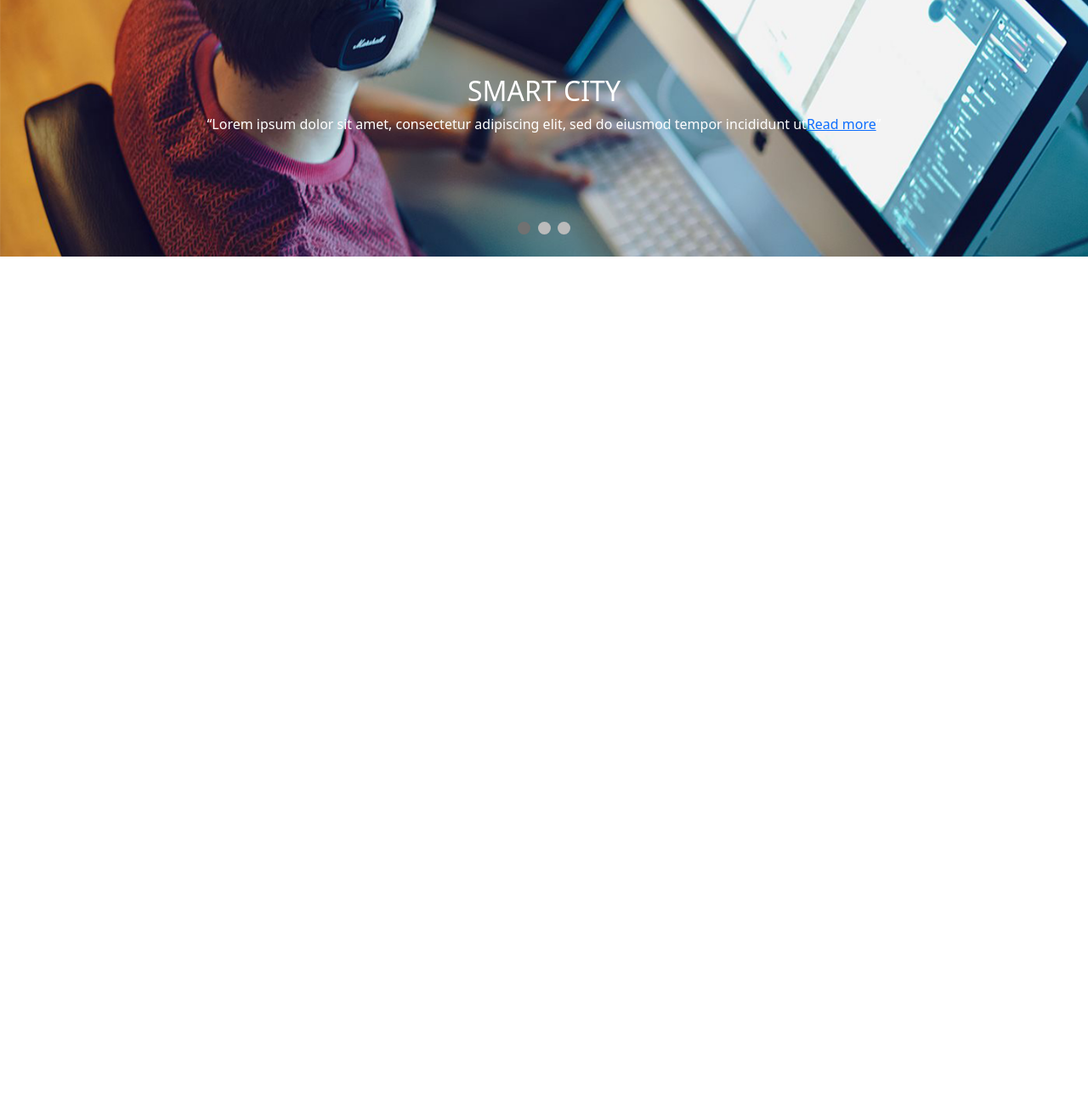
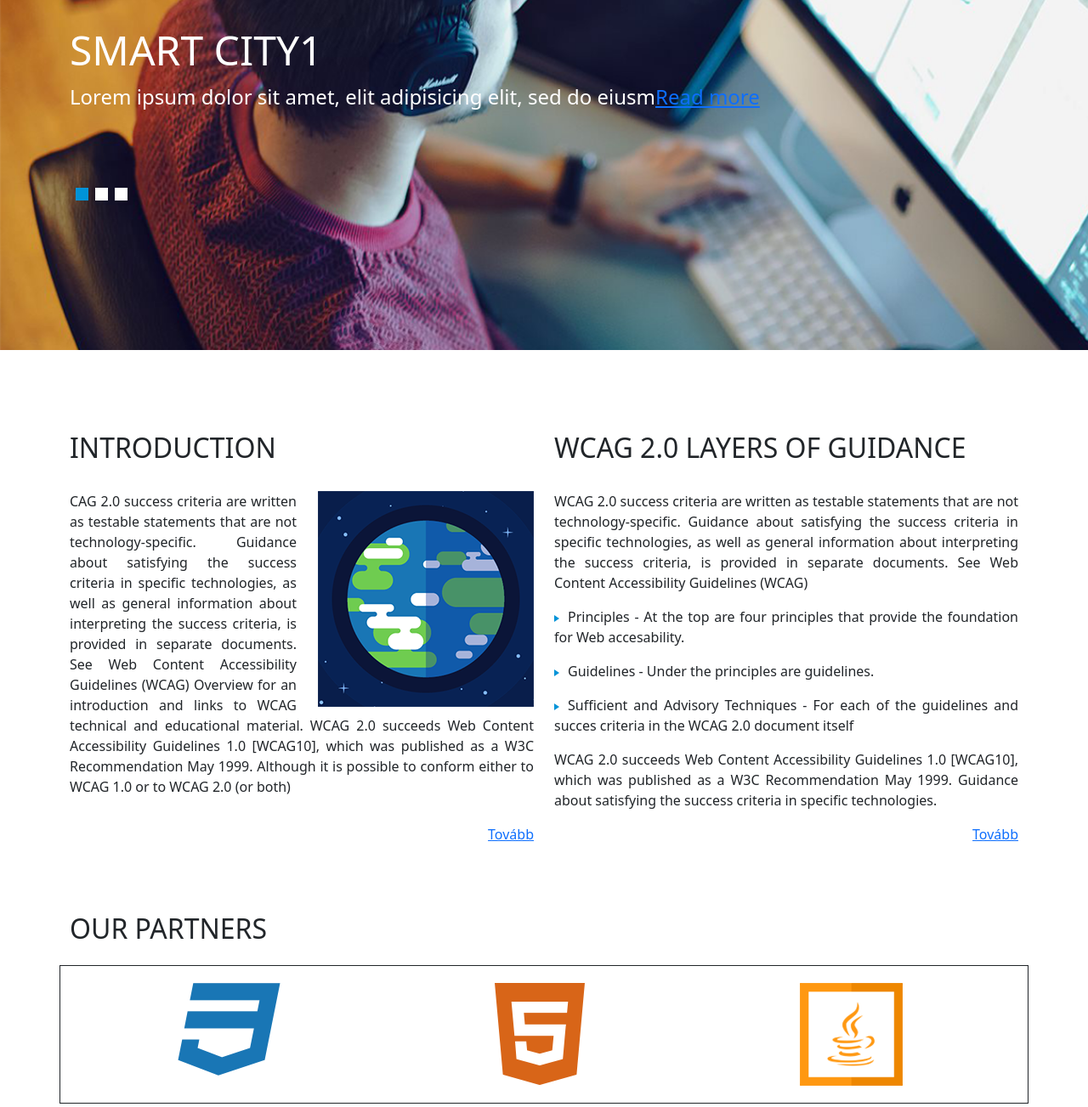
Before and after one commit to Boho1/ponte, a plain HTML site: page index.html in a window 1280 px wide. Shown: the part 200-1503 px from the top of the page at 85% size. Before the commit the page ends 800 px from the top, so only its background shows below. Drawn offline with nearby package versions, Linux system fonts and the light colour scheme.

Commit message:
half desktop

```diff
--- a/index.html
+++ b/index.html
@@ -14,7 +14,10 @@
 </head>
 
 <body>
-    <nav class="navbar fixed-top">
+    <div class="container">
+        <div class="row">
+            <div class="col-sm">
+    <div class="navbar fixed-top">
         <div class="logo"><img src="images/top-logo.png"></div>
         <ul class="nav-links">
             <input type="checkbox" id="checkbox_toggle" />
@@ -22,9 +25,9 @@
             <div class="menu">
                 <li><a href="/">ABOUT</a></li>
                 <li class="services">
-                    <a href="/">SERVICES <img src="images/arrow.png"></i></a>
+                    <a href="#">SERVICES <img src="images/arrow.png"></a>
                     <ul class="dropdown">
-                        <li><a href="/">CMS </a></li>
+                        <li class="cms"><a href="/">CMS </a></li>
                         <li><a href="/">PORTAL</a></li>
                     </ul>
                 </li>
@@ -32,30 +35,31 @@
                 <li><a href="/">JOBS</a></li>
             </div>
         </ul>
-    </nav>
-
-    <div class="container-fluid slide" style="padding-top: 13rem;">
+    </div>
+</div>
+</div>
+</div>
+<div class="slide">
+    <div class="container">
         <div class="row">
             <div class="col-sm">
                 <div class="slideshow-container">
 
                     <div class="mySlides">
-                        <h2>SMART CITY</h2>
-                        <q>Lorem ipsum dolor sit amet, consectetur adipiscing elit, sed do eiusmod tempor incididunt ut<a href="#">Read more</a></q>
+                        <h2>SMART CITY1</h2>
+                        <p>Lorem ipsum dolor sit amet, elit adipisicing elit, sed do eiusm<a href="#">Read more</a></p>
 
                     </div>
 
                     <div class="mySlides">
-                        <h2>SMART CITY</h2>
-                        <q>Lorem ipsum dolor sit amet, consectetur adipiscing elit, sed do eiusmod tempor incididunt ut<a href="#">Read more</a></q>
+                        <h2>SMART CITY2</h2>
+                        <p>Lorem ipsum dolor sit amet, elit adipisicing elit, sed do eiusm<a href="#">Read more</a></p>
                     </div>
 
                     <div class="mySlides">
-                        <h2>SMART CITY</h2>
-                        <q>Lorem ipsum dolor sit amet, consectetur adipiscing elit, sed do eiusmod tempor incididunt ut<a href="#">Read more</a></q>
+                        <h2>SMART CITY3</h2>
+                        <p>Lorem ipsum dolor sit amet, elit adipisicing elit, sed do eiusm<a href="#">Read more</a></p>
                     </div>
-
-
                 </div>
 
                 <div class="dot-container">
@@ -66,6 +70,51 @@
             </div>
         </div>
     </div>
+</div>
+
+    <div class="container planet">
+        <div class="row">
+            <div class="col-sm-6">
+               <h2>INTRODUCTION</h2>
+               <img class="planet-img" src="images/planet.png">
+               <p>CAG 2.0 success criteria are written as testable statements that are not technology-specific. Guidance about satisfying the success criteria in specific technologies, as well as general information about interpreting the success criteria, is provided in separate documents. See Web Content Accessibility Guidelines (WCAG) Overview for an introduction and links to WCAG technical and educational material. WCAG 2.0 succeeds Web Content Accessibility Guidelines 1.0 [WCAG10], which was published as a W3C Recommendation May 1999. Although it is possible to conform either to WCAG 1.0 or to WCAG 2.0 (or both)</p>
+            </div>
+            <div class="col-sm-6">
+              <h2>WCAG 2.0 LAYERS OF GUIDANCE</h2>
+              <p>WCAG 2.0 success criteria are written as testable statements that are not technology-specific. Guidance about satisfying the success criteria in specific technologies, as well as general information about interpreting the success criteria, is provided in separate documents. See Web Content Accessibility Guidelines (WCAG)</p>
+               <p><img class="blue-arrow" src="images/blue-arrow.png">Principles - At the top are four principles that provide the foundation for Web accesability.</p>
+               <p><img class="blue-arrow" src="images/blue-arrow.png">Guidelines - Under the principles are guidelines.</p>
+               <p><img class="blue-arrow" src="images/blue-arrow.png">Sufficient and Advisory Techniques - For each of the guidelines and succes criteria in the WCAG 2.0 document itself</p>
+              <p>WCAG 2.0 succeeds Web Content Accessibility Guidelines 1.0 [WCAG10], which was published as a W3C Recommendation May 1999. Guidance about satisfying the success criteria in specific technologies.</p>
+            </div>
+        </div>
+    </div>
+    <div class="container links">
+        <div class="row">
+            <div class="col-sm-6">
+                <a href="#">Tovább</a>
+            </div>
+            <div class="col-sm-6">
+              <a href="#">Tovább</a>
+            </div>
+        </div>
+    </div>
+
+    <div class="container">
+        <h2 class="partners-title">OUR PARTNERS</h2>
+        <div class="row partners">
+                <div class="col-md-4">
+                    <img class="blue-arrow" src="images/partner1.png">
+                </div>
+                <div class="col-md-4">
+                    <img class="blue-arrow" src="images/partner2.png">
+                </div>
+                <div class="col-md-4">
+                    <img class="blue-arrow" src="images/partner3.png">
+            </div>
+        </div>
+    </div>
+
     <script>
         var slideIndex = 1;
         showSlides(slideIndex);
--- a/style.css
+++ b/style.css
@@ -39,35 +39,47 @@
     font-size: 18px;
    }
    .menu li:hover {
-    background-color: #4c9e9e;
-    border-radius: 5px;
+    background-color: #0093d8;
+    /* border-radius: 5px; */
     transition: 0.3s ease;
-   }
+    height: 100%;
+    /* max-height: 100%; */
+}
+.navbar {
+  padding-top: 0!important;
+  padding-bottom: 0!important;
+}
+.cms {
+  margin-top: 25px;
+}
+.menu li a {
+  text-decoration: none;
+}
+
    .menu li {
-    padding: 5px 14px;
+    padding: 1.65rem 1rem;
    }
    /* DROPDOWN MENU */
    .services {
     position: relative;
    }
    .dropdown {
-    background-color: rgb(1, 139, 139);
-    padding: 1em 0;
-    position: absolute; /*WITH RESPECT TO PARENT*/
+    background-color: #0093d8;
+    width: 100%;
     display: none;
-    border-radius: 8px;
-    top: 35px;
-   }
+}
+ul.dropdown {
+  padding-left: 0;
+  margin-left: -16px;
+}
+.menu a:hover {
+  color: white;
+}
    .dropdown li + li {
     margin-top: 10px;
    }
-   .dropdown li {
-    padding: 0.5em 1em;
-    width: 8em;
-    text-align: center;
-   }
    .dropdown li:hover {
-    background-color: #4c9e9e;
+    background-color: #007bb5;
    }
    .services:hover .dropdown {
     display: block;
@@ -82,6 +94,7 @@
 }
 .fixed-top {
     height: 80px;
+    background-color: #353939ab;
 }
 dl, ol, ul {
     margin-top: 0;
@@ -89,17 +102,28 @@ dl, ol, ul {
 }
 
 /* Slideshow container */
-.slideshow-container {
-
+.slideshow-container p{
+   font-size: 24px;
   }
 
   /* Slides */
   .mySlides {
     display: none;
-    padding: 80px;
-    text-align: center;
+    padding: 230px 230px 230px 0px;
     color: white;
   }
+
+  .container-fluid.slide {
+    padding-top: 13rem;
+  }
+
+  .mySlides h2 {
+    font-size: 48px;
+  }
+  .mySlides p {
+    font-size: 24px;
+  }
+
 
   /* Next & previous buttons */
   .prev, .next {
@@ -128,13 +152,47 @@ dl, ol, ul {
     background-color: rgba(0,0,0,0.8);
     color: white;
   }
+  .planet h2 {
+    margin-top: 6rem;
+    font-weight: 200;
+    margin-bottom: 2rem;
+}
+.planet p {
+  text-align: justify;
+}
 
+  .planet .planet-img {
+    float: right;
+    padding-left: 25px;
+  }
   /* The dot/bullet/indicator container */
   .dot-container {
-      text-align: center;
-      padding: 20px;
-
+    padding: 40px 20px 170px 20px;
+    margin-left: -15px;
+    margin-top: -200px;
   }
+  img.blue-arrow {
+    padding-right: 10px;
+}
+.links a {
+  float: right;
+}
+.links a:hover {
+  text-decoration: none;
+}
+.partners {
+  text-align: center;
+}
+h2.partners-title {
+  padding-top: 5rem;
+  padding-bottom: 1rem;
+  font-weight: 300;
+}
+.row.partners {
+  border: 1px solid;
+  padding: 20px;
+  margin-bottom: 5rem;
+}
 
   /* The dots/bullets/indicators */
   .dot {
@@ -142,14 +200,13 @@ dl, ol, ul {
     height: 15px;
     width: 15px;
     margin: 0 2px;
-    background-color: #bbb;
-    border-radius: 50%;
+    background-color: white;
     display: inline-block;
     transition: background-color 0.6s ease;
   }
 
   .active, .dot:hover {
-    background-color: #717171;
+    background-color: #0093d8;
   }
 
   .author {color: cornflowerblue;}
```
Also changed, not shown: images/blue-arrow.png (added), images/partner1.png (added), images/partner2.png (added), images/partner3.png (added), images/planet.png (added).
